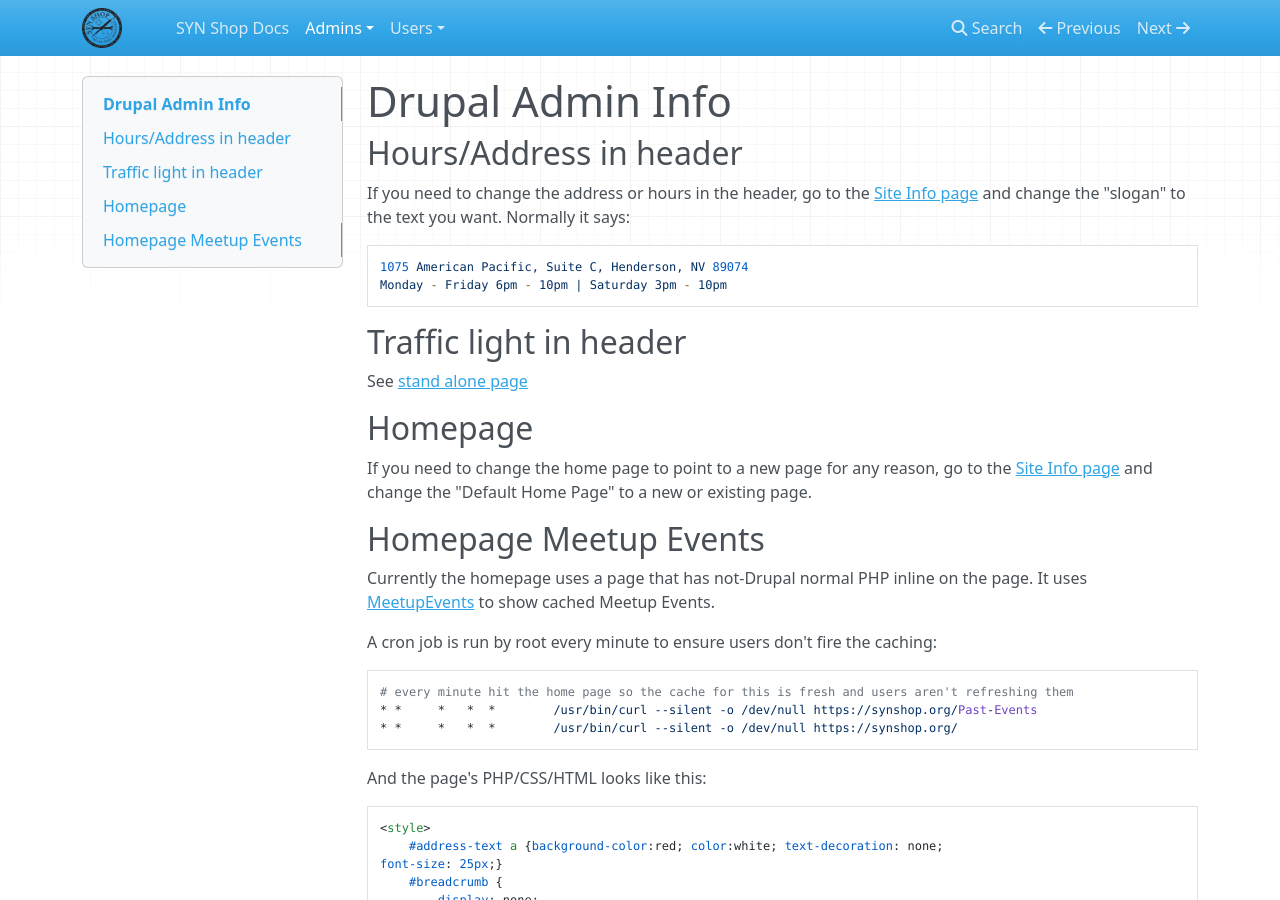
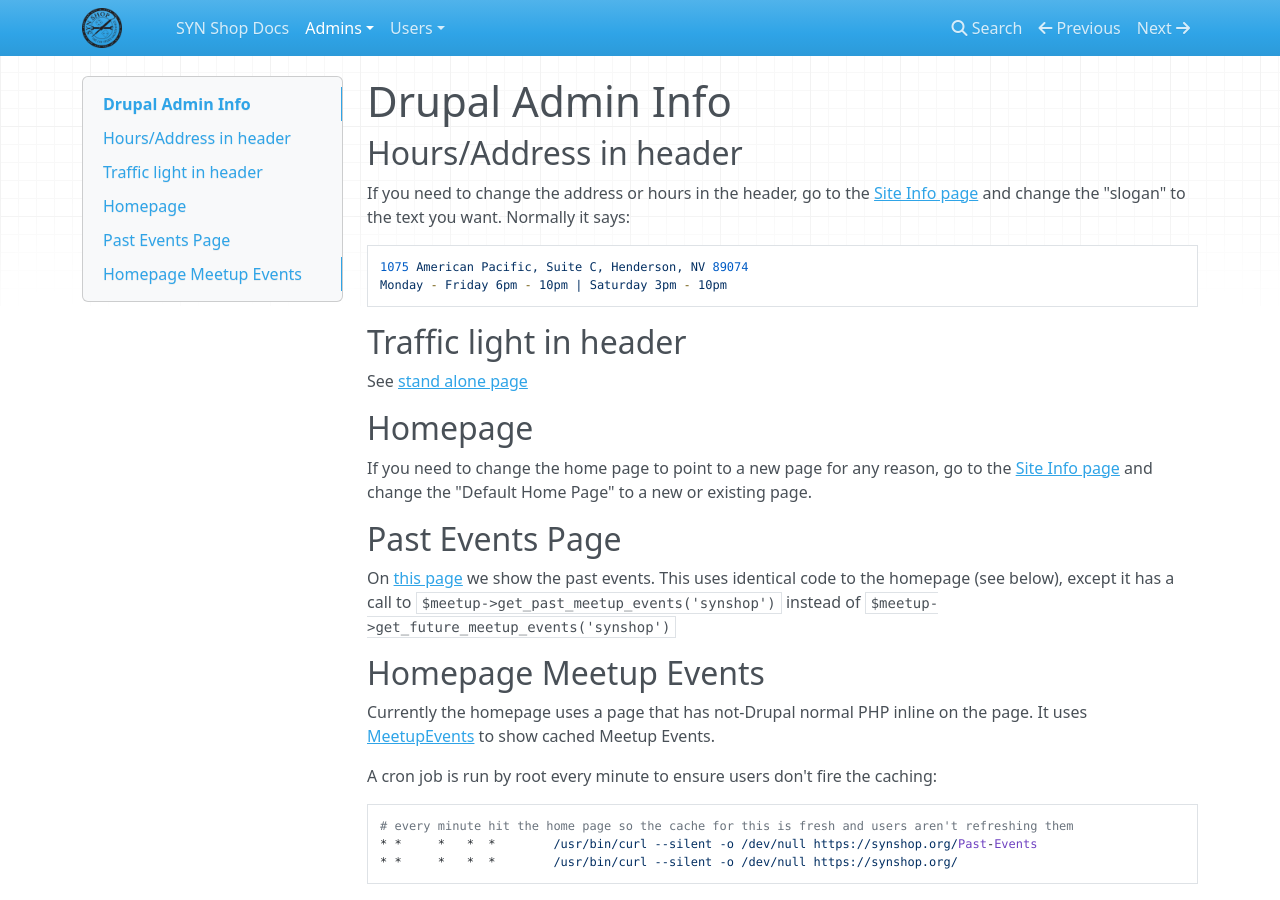
Before and after one commit to synshop/rtfm, an MkDocs documentation site: the page built from docs/admins/Drupal-Admin.md, in a window 1280 px wide and 900 px high. Built offline with MkDocs 1.6.1, drawn with Linux system fonts in a browser that asks for light colours; nearby versions of some CDN libraries.

Commit message:
Update Drupal-Admin.md

```diff
--- a/docs/admins/Drupal-Admin.md
+++ b/docs/admins/Drupal-Admin.md
@@ -22,6 +22,9 @@
 [Site Info page](https://synshop.org/admin/config/system/site-information) and change the
 "Default Home Page" to a new or existing page.
 
+## Past Events Page
+
+On [this page](https://synshop.org/Past-Events) we show the past events.  This uses identical code to the homepage (see below), except it has a call to `$meetup->get_past_meetup_events('synshop')` instead of `$meetup->get_future_meetup_events('synshop')`
 
 ## Homepage Meetup Events
 
```
